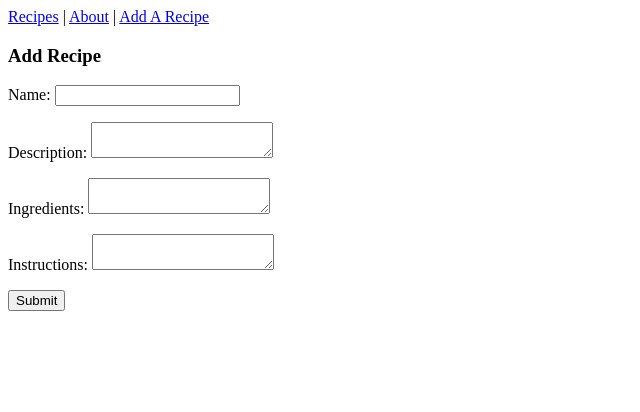
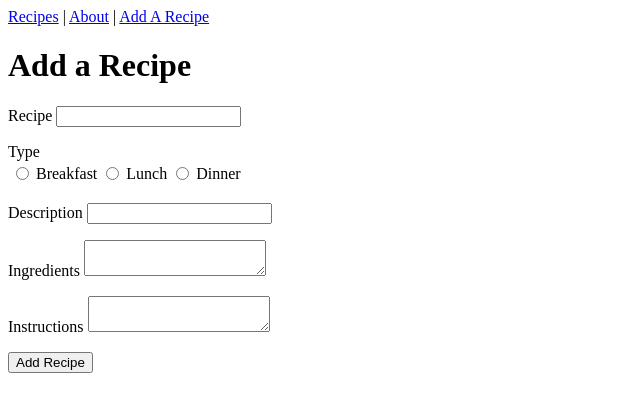
Before and after one commit to chelseacastelli/cookbook, a Flask app: page /new-recipe in a window 1280 px wide. Shown: the top 412 px of the page, without its empty margins (0-640 px from the left). Run offline with Flask 2, Linux system fonts and the light colour scheme.

Commit message:
move form classes to separate file and successfully add new data to helper.py

```diff
--- a/app.py
+++ b/app.py
@@ -1,21 +1,12 @@
 
-from flask import Flask, render_template, request
-from helper import recipes, descriptions, ingredients, instructions, add_ingredients, add_instructions, comments
-from flask_wtf import FlaskForm
-from wtforms import StringField, SubmitField
-from wtforms.validators import DataRequired
+from flask import Flask, render_template, request, redirect, url_for
+from helper import recipes, types, descriptions, ingredients, instructions, add_ingredients, add_instructions, comments
+from forms import RecipeForm, CommentForm
 
 app = Flask(__name__)
 app.config["SECRET_KEY"] = "mysecret"
 
-
-# Create form class
-class CommentForm(FlaskForm):
-  comment = StringField("Comment", validators=[DataRequired()])
-  submit = SubmitField("Add Comment")
-
-
-@app.route('/', methods=["GET"])
+@app.route('/', methods=["GET", "POST"])
 def index():
   #### Return a rendered index.html file
   return render_template('index.html', template_recipes=recipes)
@@ -26,28 +17,37 @@ def about():
 
 @app.route("/recipe/<int:id>", methods=["GET", "POST"])
 def recipe(id):
-  # Instantiate form
+  # Instantiate comment form
   comment_form = CommentForm(csrf_enabled=False)
 
   if comment_form.validate_on_submit():
     new_comment = comment_form.comment.data
     comments[id].append(new_comment)
 
+    return redirect(url_for('recipe', id=id, _external=True))
+
   #### Return a rendered fried_egg.html file
   return render_template('recipe.html', template_recipe=recipes[id], template_description=descriptions[id], template_ingredients=ingredients[id], template_instructions=instructions[id], template_comments=comments[id], template_form=comment_form)
 
 @app.route('/new-recipe', methods=["GET", "POST"])
 def new_recipe():
-  new_id = len(recipes) + 1
-  if len(request.form) > 0:
+  # Instantiate recipe form
+  recipe_form = RecipeForm(csrf_enabled=False)
+
+  if recipe_form.validate_on_submit():
+    new_id = len(recipes) + 1
     #### Add the recipe name to recipes[new_id] and description to descriptions[new_id]
-    recipes[new_id] = request.form["recipe"]
-    descriptions[new_id] = request.form["description"]
+    recipes[new_id] = recipe_form.recipe.data
+    types[new_id] = recipe_form.recipe_type.data
+    descriptions[new_id] = recipe_form.description.data
 
     #### Add the values to new_ingredients and new_instructions
-    new_ingredients = request.form["ingredients"]
-    new_instructions = request.form["instructions"]
+    new_ingredients = recipe_form.ingredients.data
+    new_instructions = recipe_form.instructions.data
     add_ingredients(new_id, new_ingredients)
     add_instructions(new_id, new_instructions)
+    comments[new_id] = []
 
-  return render_template('new_recipe.html')
+    return redirect(url_for('recipe', id=new_id)) # _external=True, _scheme="https"
+
+  return render_template('new_recipe.html', template_form=recipe_form)
--- /dev/null
+++ b/forms.py
@@ -0,0 +1,17 @@
+from flask_wtf import FlaskForm
+from wtforms import StringField, SubmitField, TextAreaField, RadioField
+from wtforms.validators import DataRequired
+
+class RecipeForm(FlaskForm):
+  recipe_categories = [("Breakfast","Breakfast"), ("Lunch","Lunch"), ("Dinner","Dinner")]
+    #### Add `recipe_type` and assign it a new radio field instance
+  recipe_type = RadioField("Type", choices=recipe_categories)
+  recipe = StringField("Recipe", validators=[DataRequired()])
+  description = StringField("Description")
+  ingredients = TextAreaField("Ingredients")
+  instructions = TextAreaField("Instructions")
+  submit = SubmitField("Add Recipe")
+
+class CommentForm(FlaskForm):
+  comment = StringField("Comment", validators=[DataRequired()])
+  submit = SubmitField("Add Comment")
--- a/helper.py
+++ b/helper.py
@@ -1,5 +1,6 @@
 
 recipes = {1: "fried egg", 2: "buttered toast"}
+types = {1: "Breakfast", 2: "Breakfast"}
 descriptions = {1: 'Egg fried in butter', 2: 'Toasted bread spread with butter'}
 ingredients = {1: ['1 pad of butter', '1 Egg', 'A pinch of salt'], 2: ['1 pad of salted butter', '1 slice of bread']}
 instructions = {1: {'Step 2': 'Crack the egg into the buttered pan', 'Step 5': 'Serve egg after about a minute and a half', 'Step 1': 'Melt butter in pan over medium-low heat', 'Step 4': 'Flip egg after about a minute and a half', 'Step 3': 'Sprinkle the pinch of salt onto cooking egg',},
--- a/templates/new_recipe.html
+++ b/templates/new_recipe.html
@@ -2,24 +2,30 @@
 {% extends "base.html" %}
 
 {% block content %}
-<form action="{{ url_for('new_recipe') }}" method="POST">
-    <h3>Add Recipe</h3>
-    <p>
-      <label for="recipe">Name:</label>
-      <input type="text" name="recipe" required/>
-    </p>
-    <p>
-      <label for="description">Description:</label>
-      <textarea name="description"></textarea>
-    </p>
-    <p>
-      <label for="ingredients">Ingredients:</label>
-      <textarea name="ingredients" required></textarea>
-    </p>
-    <p>
-      <label for="instructions">Instructions:</label>
-      <textarea name="instructions" required></textarea>
-    </p>
-    <p><input type="submit" name="submit_recipe"/></p>
+
+<h1>Add a Recipe</h1>
+
+  <form method="POST">
+    {{ template_form.hidden_tag() }}
+
+    <p>{{ template_form.recipe.label }}
+    {{ template_form.recipe() }}</p>
+
+    {{ template_form.recipe_type.label }}
+    <table><tr>
+      {% for btn in template_form.recipe_type %}
+        <td>{{ btn() }}</td>
+        <td>{{ btn.label }}</td>
+      {% endfor %}
+    </tr></table>
+
+    <p>{{ template_form.description.label }}
+    {{ template_form.description() }}</p>
+    <p>{{ template_form.ingredients.label }}
+    {{ template_form.ingredients() }}</p>
+    <p>{{ template_form.instructions.label }}
+    {{ template_form.instructions() }}</p>
+    <p>{{ template_form.submit() }}</p>
   </form>
+
 {% endblock %}
```
